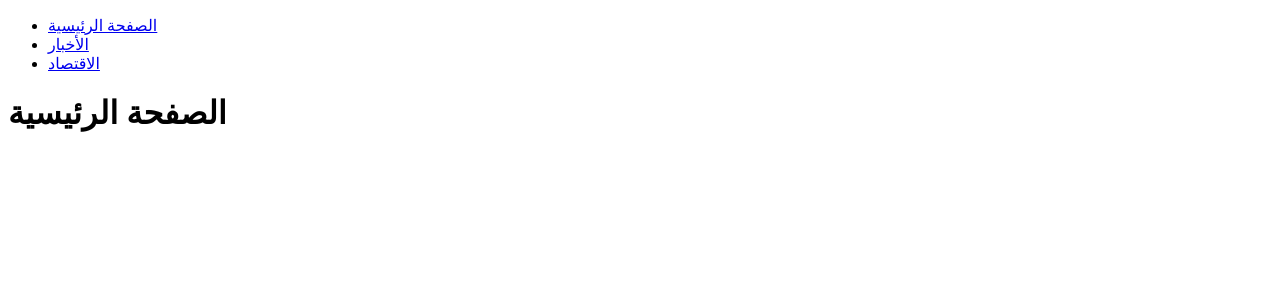
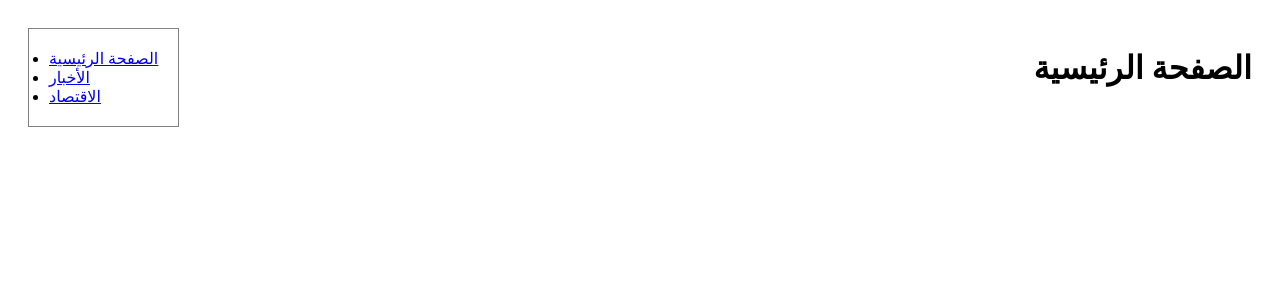
Before and after one commit to sohepalslamat/vuejs-simply, a Vue app in the folder vue_cli/: page / in a window 1280 px wide. Shown: the top 300 px of the page. Built offline with nearby package versions, Linux system fonts and the light colour scheme.

Commit message:
name routes

```diff
--- a/vue_cli/src/App.vue
+++ b/vue_cli/src/App.vue
@@ -1,11 +1,11 @@
 <template>
   <div id="app">
-    <ul>
-      <li><router-link to="/">الصفحة الرئيسية</router-link> </li>
-      <li><router-link to="/news">الأخبار</router-link></li>
-      <li><router-link to="/money">الاقتصاد</router-link></li>
+    <ul class="left">
+      <li><router-link :to="{name: 'homepage'}">الصفحة الرئيسية</router-link> </li>
+      <li><router-link :to="{ name: 'news'}">الأخبار</router-link></li>
+      <li><router-link :to="{name: 'money'}">الاقتصاد</router-link></li>
     </ul>
-    <router-view></router-view>
+    <router-view class="right"></router-view>
   </div>
 </template>
 
@@ -20,5 +20,16 @@ export default {
 </script>
 
 <style>
+.left{
+  float: left;
+  margin: 20px;
+  margin-right: 50px;
+  padding: 20px;
+  border: 1px solid gray;
+}
+.right{
+  float:inline-end;
+  padding: 20px;
 
+}
 </style>
--- a/vue_cli/src/main.js
+++ b/vue_cli/src/main.js
@@ -1,23 +1,14 @@
 import Vue from 'vue'
 import App from './App.vue'
+import routes from './routes'
 import VueRouter from 'vue-router'
-import main from './components/main.vue'
-import news from './components/news.vue'
-import money from './components/money.vue'
 
 Vue.config.productionTip = false
 
 Vue.use(VueRouter)
-const routes =
-[
-  { path: '/', component: main  },
-  { path: '/news', component: news  },
-  { path: '/money', component: money  }
 
-]
 const router = new VueRouter({
   routes
-
 })
 
 new Vue({
--- /dev/null
+++ b/vue_cli/src/routes.js
@@ -0,0 +1,13 @@
+import main from './components/main.vue'
+import news from './components/news.vue'
+import money from './components/money.vue'
+
+const routes =
+[
+  { path: '/', component: main, name: "homepage"  },
+  { path: '/news', component: news , name: 'news'  },
+  { path: '/money', component: money, name: 'money'   }
+
+]
+
+export default routes
```
